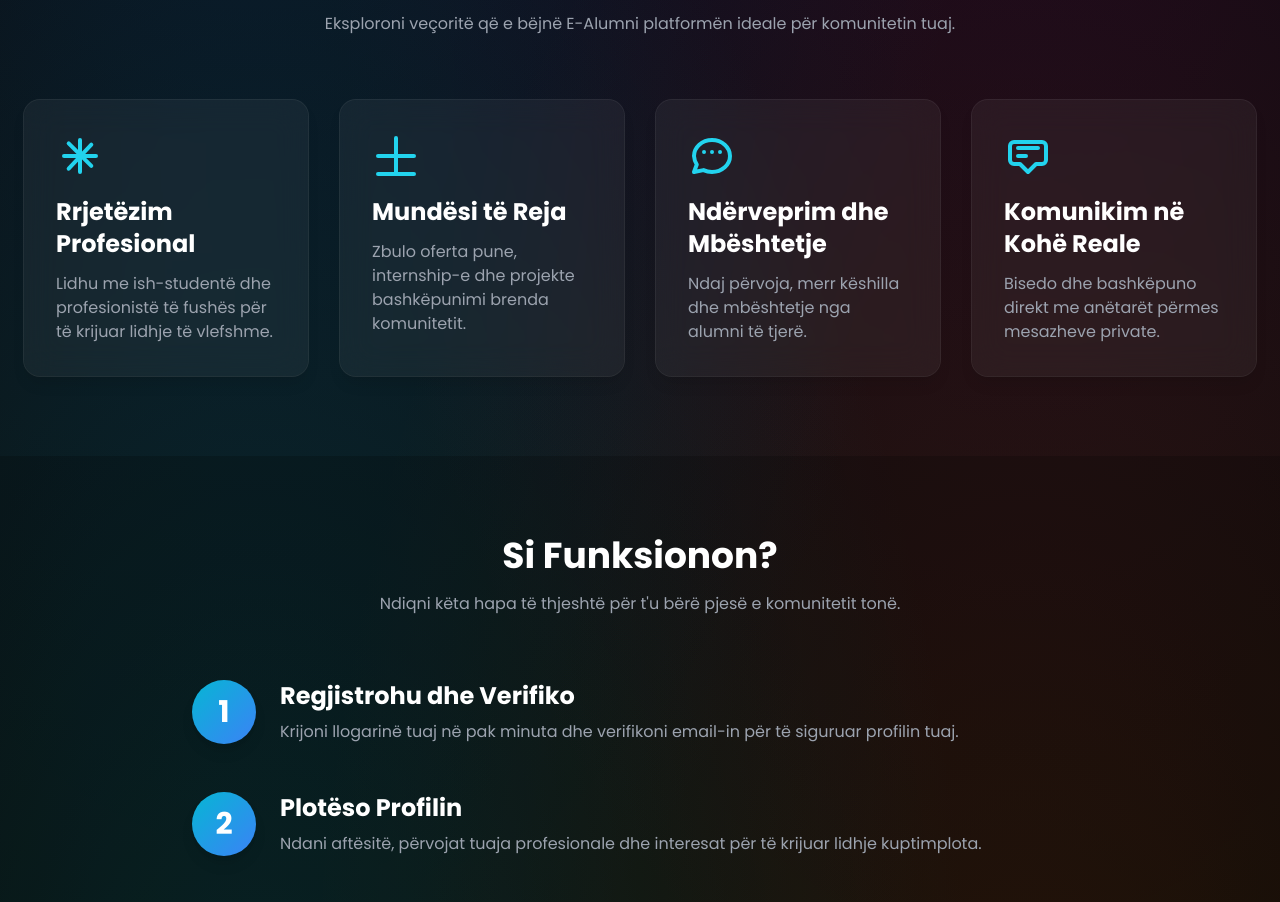
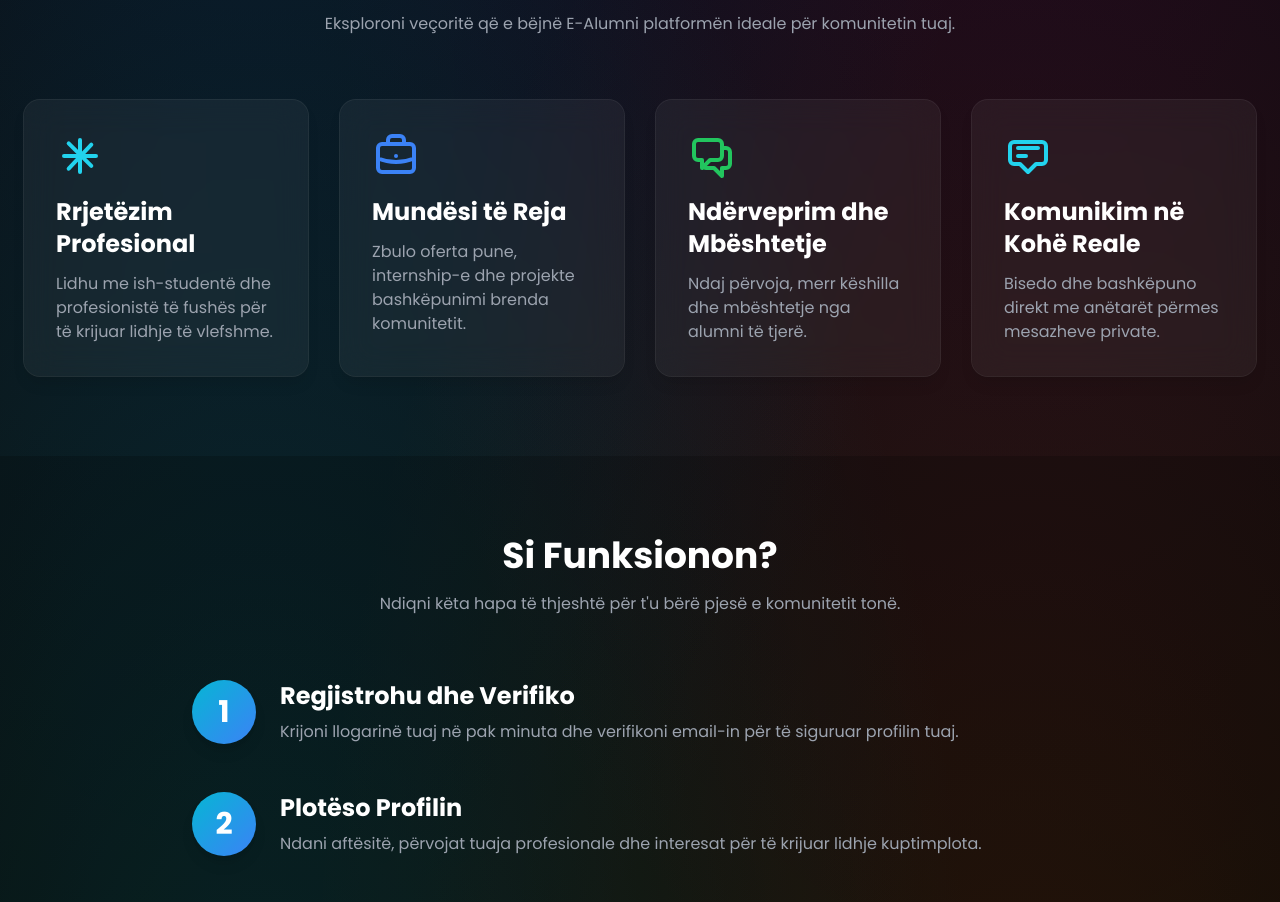
Before and after one commit to EPllana/e-Alumni, a React (Vite) app: page / in a window 1280 px wide. Shown: the part 1000-1902 px from the top of the page. Built offline with nearby package versions, Linux system fonts and the light colour scheme.

Commit message:
Update icons

```diff
--- a/components/FeaturesSection.tsx
+++ b/components/FeaturesSection.tsx
@@ -1,5 +1,8 @@
 import React, { useRef } from 'react';
 import { motion, useInView } from 'framer-motion';
+import { BriefcaseIcon ,ChatAlt2Icon} from '@heroicons/react/outline';
+
+
 
 const FeatureCard: React.FC<{ icon: React.ReactNode; title: string; description: string; }> = ({ icon, title, description }) => (
     <motion.div
@@ -43,24 +46,12 @@ const features = [
     description: "Lidhu me ish-studentë dhe profesionistë të fushës për të krijuar lidhje të vlefshme.",
   },
   {
-    // Mundësi të Reja → ikonë portofoli / punësimi
-    icon: (
-      <svg className="w-12 h-12" fill="none" stroke="currentColor" viewBox="0 0 24 24">
-        <path strokeLinecap="round" strokeLinejoin="round" strokeWidth="2"
-          d="M12 12v9m0 0h9m-9 0H3m9-9V3m0 9h9m-9 0H3" />
-      </svg>
-    ),
+  icon: <BriefcaseIcon className="w-12 h-12 text-blue-500" />,
   title: "Mundësi të Reja",
   description: "Zbulo oferta pune, internship-e dhe projekte bashkëpunimi brenda komunitetit.",
 },
  {
-    // Ndërveprim dhe Mbështetje → ikonë mesazhi / bisedash
-    icon: (
-      <svg className="w-12 h-12" fill="none" stroke="currentColor" viewBox="0 0 24 24">
-        <path strokeLinecap="round" strokeLinejoin="round" strokeWidth="2"
-          d="M8 10h.01M12 10h.01M16 10h.01M21 12c0 4.418-4.03 8-9 8a9.86 9.86 0 01-4.255-.949L3 20l1.395-3.72A8.963 8.963 0 013 12c0-4.418 4.03-8 9-8s9 3.582 9 8z" />
-      </svg>
-    ),
+  icon: <ChatAlt2Icon className="w-12 h-12 text-green-500" />,
   title: "Ndërveprim dhe Mbështetje",
   description: "Ndaj përvoja, merr këshilla dhe mbështetje nga alumni të tjerë.",
 },
--- a/package.json
+++ b/package.json
@@ -9,9 +9,10 @@
     "preview": "vite preview"
   },
   "dependencies": {
+    "@heroicons/react": "^2.2.0",
+    "framer-motion": "^12.23.12",
     "react": "^19.1.1",
-    "react-dom": "^19.1.1",
-    "framer-motion": "^12.23.12"
+    "react-dom": "^19.1.1"
   },
   "devDependencies": {
     "@types/node": "^22.14.0",
```
Also changed, not shown: 1 other file (tests, documents, lock files or other folders). Lines whose indentation alone changed are shown as unchanged.
